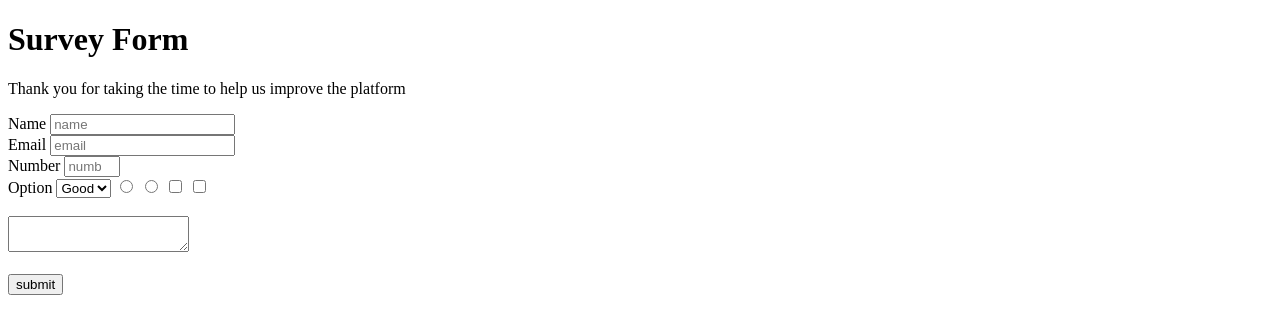
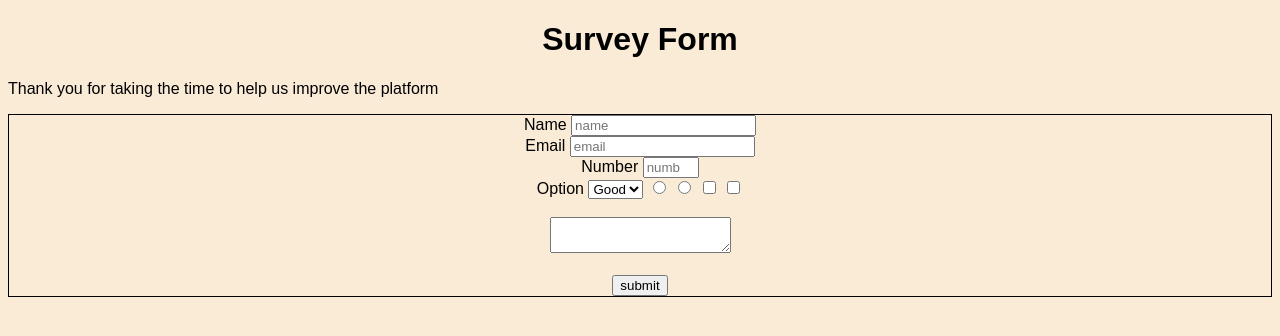
Before and after one commit to Modi9390/Microverse-second, a plain HTML site: page index.html in a window 1280 px wide. Drawn offline with Linux system fonts and the light colour scheme.

Commit message:
added style.css fille

```diff
--- a/index.html
+++ b/index.html
@@ -1,6 +1,7 @@
 <!DOCTYPE html>
 <html lang="en">
 <head>
+  <link rel="stylesheet" href="style.css">
     <meta charset="UTF-8">
     <meta name="viewport" content="width=device-width, initial-scale=1.0">
     <title>Document</title>
--- /dev/null
+++ b/style.css
@@ -0,0 +1,11 @@
+body{
+    background-color: antiquewhite;
+    font-family: Arial, Helvetica, sans-serif;
+}
+form{
+    border: 1px solid black;
+    text-align: center;
+}
+h1{
+    text-align: center;
+}
```
